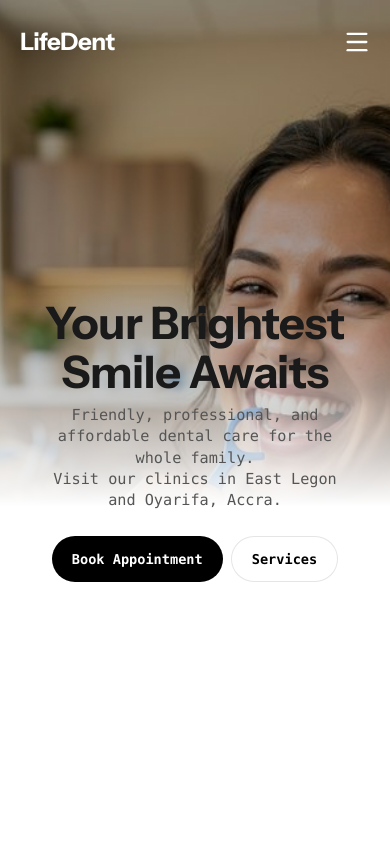
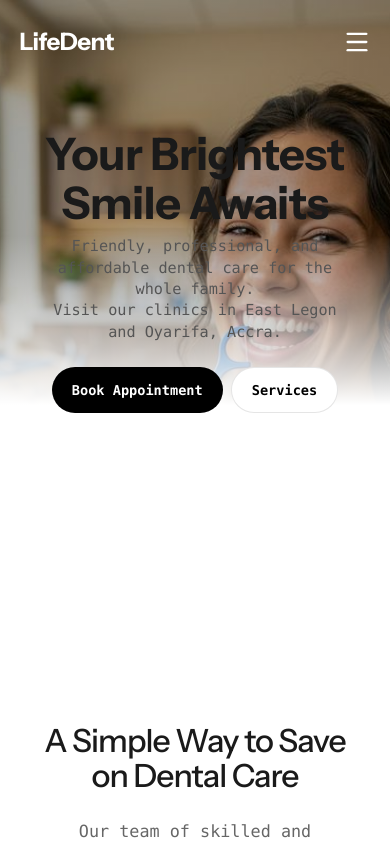
Before and after one commit to darlain71/dentist-site, a React (Vite) app: page /#/ in a window 390 px wide. Shown: the top 844 px of the page. Built offline with nearby package versions, Linux system fonts and the light colour scheme; a web font is replaced by a local one.

Commit message:
Reduce hero section height on mobile devices

```diff
--- a/src/index.css
+++ b/src/index.css
@@ -498,7 +498,7 @@ h6,
 
   .hero-section {
     padding: 0;
-    min-height: 90vh;
+    min-height: 75vh;
   }
 
   .hero-content {
@@ -2859,7 +2859,7 @@ img {
 /* Universal Responsive Adjustments for Mobile / Small Devices */
 @media (max-width: 480px) {
   .hero-section {
-    min-height: 100vh;
+    min-height: 80vh;
     padding-top: 2rem;
     padding-bottom: 2rem;
   }
```
